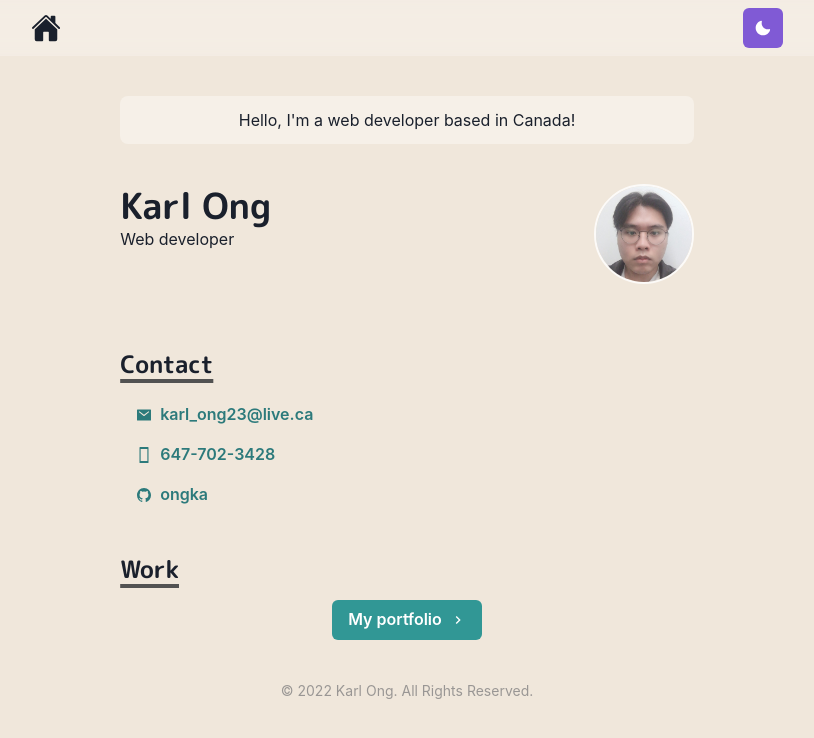
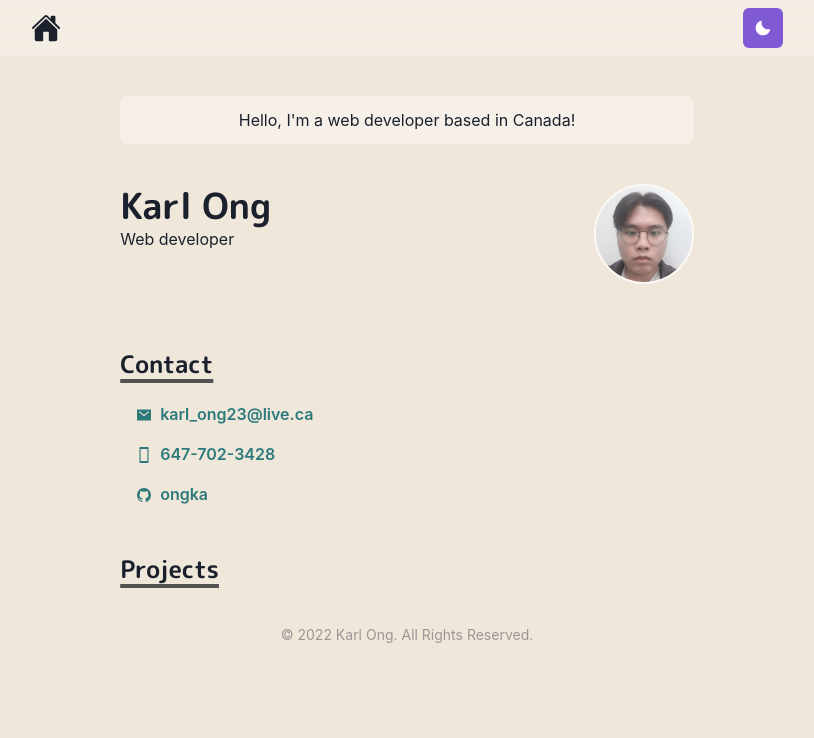
Before and after one commit to ongka/karl-homepage, a Next.js app: page / in a window 1280 px wide. Shown: the top 738 px of the page, without its empty margins (233-1047 px from the left). Built offline with nearby package versions, Linux system fonts and the light colour scheme.

Commit message:
added meta tags

```diff
--- a/components/layouts/main.js
+++ b/components/layouts/main.js
@@ -11,6 +11,8 @@ const Main = ({ children, router }) => {
         <Box as="main" pb={8}>
             <Head>
                 <meta name="viewport" content="width=device-width, initial-scale=1"></meta>
+                <meta name="description" content="Karl's's homepage" />
+                <meta name="author" content="Karl Ong" />
                 <title>Homepage</title>
             </Head>
 
--- a/pages/index.js
+++ b/pages/index.js
@@ -97,15 +97,15 @@ const Page = ()  => {
 
     <Box my={10}>
       <Heading as="h3" variant="section-title" fontSize='2xl'>
-        Work
+        Projects
       </Heading>
-      <Box align="center">
+      {/* <Box align="center">
           <NextLink href="/works" passHref scroll={false}>
             <Button rightIcon={<ChevronRightIcon />} colorScheme="teal">
               My portfolio
             </Button>
           </NextLink>
-        </Box>
+        </Box> */}
     </Box>
   </Container>
 
```
